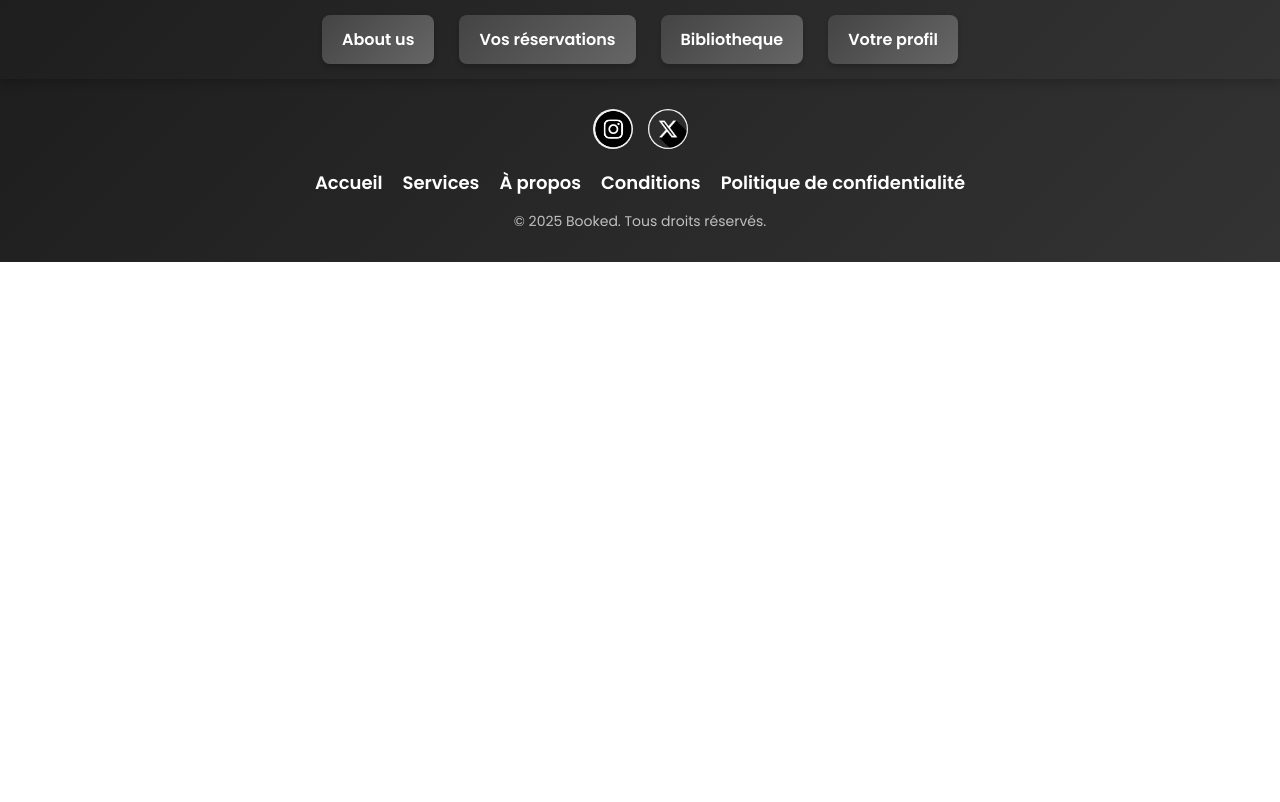
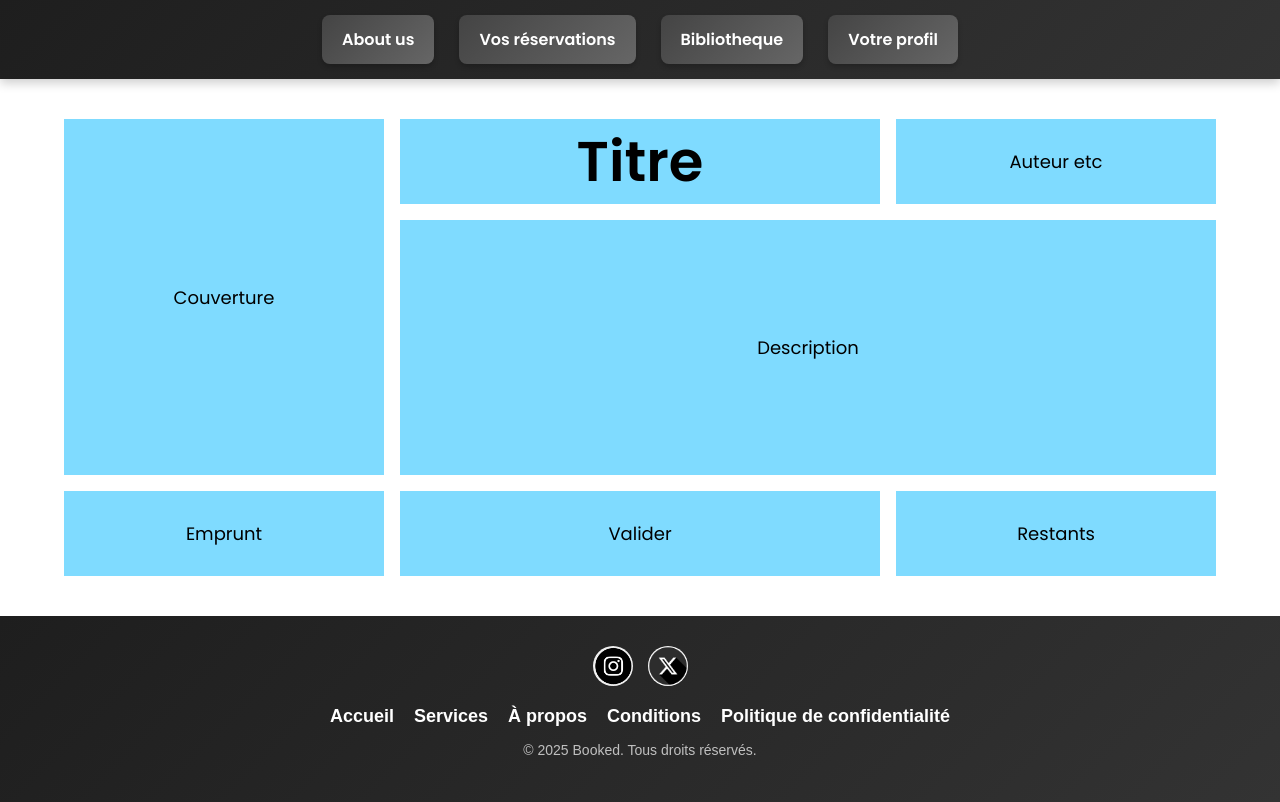
Before and after one commit to BenoitChirez/Open_JavaScript_Project_Booked, a PHP site: page /HTML/Info-commande.html in a window 1280 px wide. Before the commit the page ends 262 px from the top, so only its background shows below. Run offline with PHP 8.4, Linux system fonts and the light colour scheme.

Commit message:
grille faite

```diff
--- a/CSS/Header.css
+++ b/CSS/Header.css
@@ -1,4 +1,4 @@
-* {
+body {
     font-size: 18px; /* defini la taille de la police universel */
     font-family: 'Poppins', sans-serif; /* defini le style de la police universel */
     margin: 0;
--- a/CSS/Info-commande.css
+++ b/CSS/Info-commande.css
@@ -0,0 +1,52 @@
+main {
+    padding: 5vh 5vw;
+    display: grid;
+    gap: 2vh;
+    grid-template-columns: 2fr 3fr 2fr;
+    grid-template-rows: 1fr 3fr 1fr;
+}
+
+.case {
+    display: flex;
+    margin: 0;
+    background-color: rgba(0, 183, 255, 0.5);
+    align-items: center;
+    justify-content: center;
+}
+
+#titre {
+    grid-column: 2 / 3;
+    grid-row: 1 / 2;
+    font-size: 7vh;
+}
+
+#couverture {
+    grid-column: 1 / 2;
+    grid-row: 1 / 3;
+}
+
+#auteuretc {
+    grid-column: 3 / 4;
+    grid-row: 1 / 2;
+}
+
+#description {
+    grid-column: 2 / 4;
+    grid-row: 2 / 3;
+    margin: 0;
+}
+
+#emprunt {
+    grid-column: 1 / 2;
+    grid-row: 3 / 4;
+}
+
+#valider {
+    grid-column: 2 / 3;
+    grid-row: 3 / 4;
+}
+
+#restants {
+    grid-column: 3 / 4;
+    grid-row: 3 / 4;
+}
--- a/HTML/Info-commande.html
+++ b/HTML/Info-commande.html
@@ -8,6 +8,7 @@
         <link rel="stylesheet" type="text/css" href="../CSS/Acceuil.css" />
         <link rel="stylesheet" type="text/css" href="../CSS/Footer.css" />
         <link rel="stylesheet" type="text/css" href="../CSS/Header.css" />
+        <link rel="stylesheet" type="text/css" href="../CSS/Info-commande.css" />
     </head>
     <body>
 
@@ -23,8 +24,13 @@
         </header>
 
         <main>
-
-
+            <h1 id="titre" class="case">Titre</h1>
+            <div id="couverture" class="case">Couverture</div>
+            <div id="auteuretc" class="case">Auteur etc</div>
+            <p id="description" class="case">Description</p>
+            <div id="emprunt" class="case">Emprunt</div>
+            <div id="valider" class="case">Valider</div>
+            <div id="restants" class="case">Restants</div>
         </main>
 
         <footer class="stylefooter">
```
